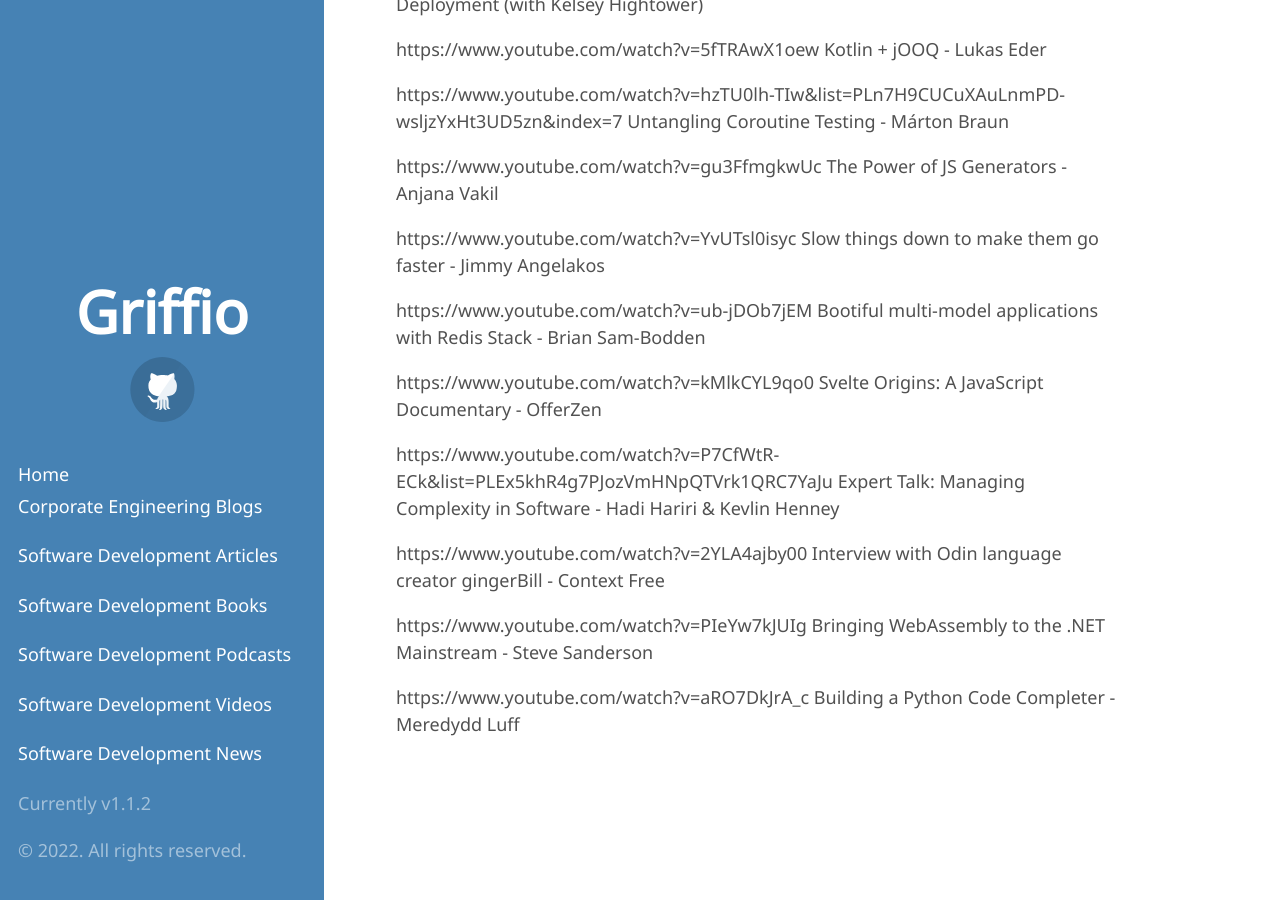
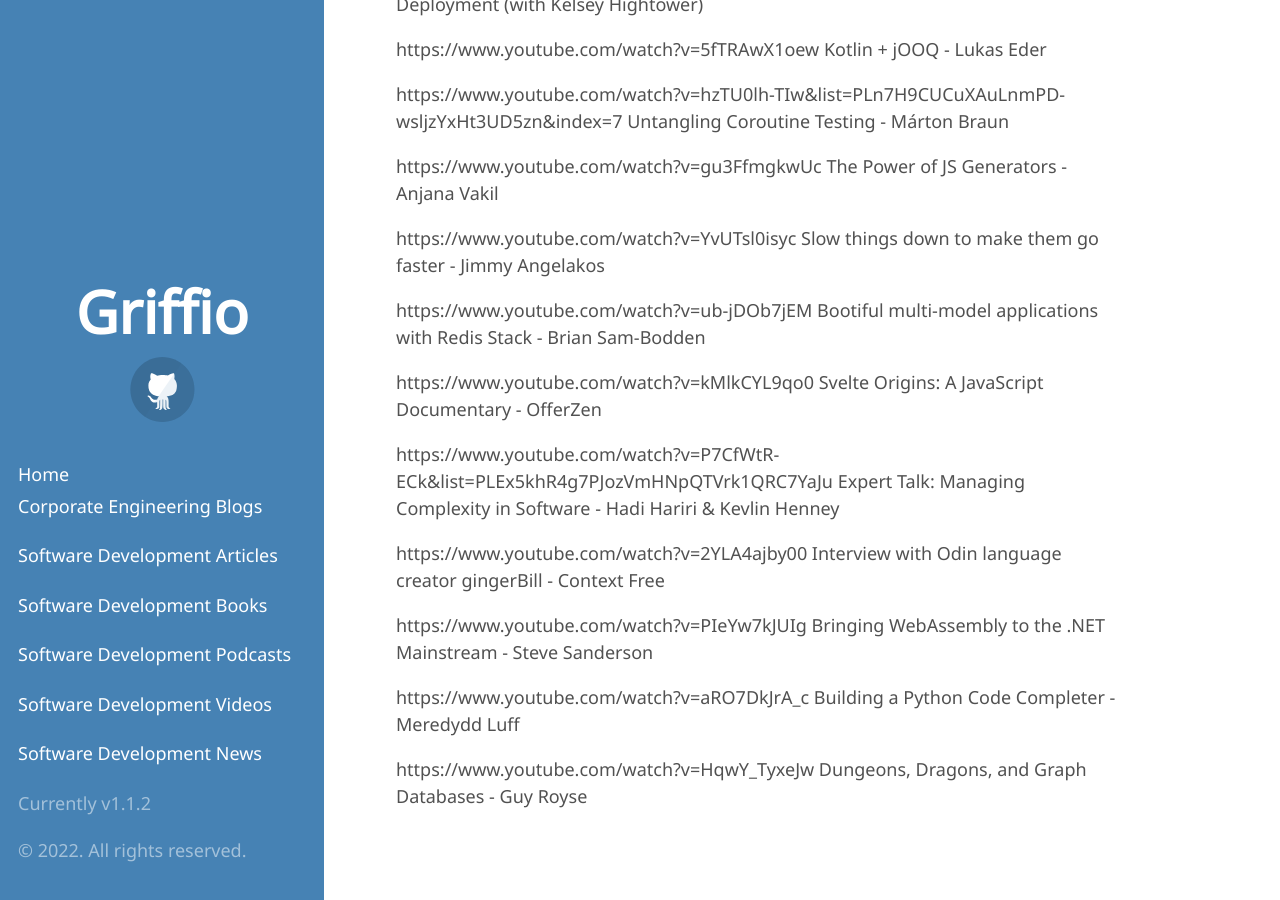
Before and after one commit to griffio/griffio.github.io, a Jekyll site: the page built from tech_talks_highlighted_2022.md, in a window 1280 px wide and 900 px high, scrolled down 585 px. Built offline with Jekyll 4.4.1, drawn with Linux system fonts in a browser that asks for light colours; some web fonts are replaced; our own code applies the rules of GitHub Pages for plain Markdown files.

Commit message:
Update tech_talks_highlighted_2022.md

```diff
--- a/tech_talks_highlighted_2022.md
+++ b/tech_talks_highlighted_2022.md
@@ -33,3 +33,5 @@
 https://www.youtube.com/watch?v=PIeYw7kJUIg Bringing WebAssembly to the .NET Mainstream - Steve Sanderson
 
 https://www.youtube.com/watch?v=aRO7DkJrA_c Building a Python Code Completer - Meredydd Luff
+
+https://www.youtube.com/watch?v=HqwY_TyxeJw Dungeons, Dragons, and Graph Databases - Guy Royse
```
